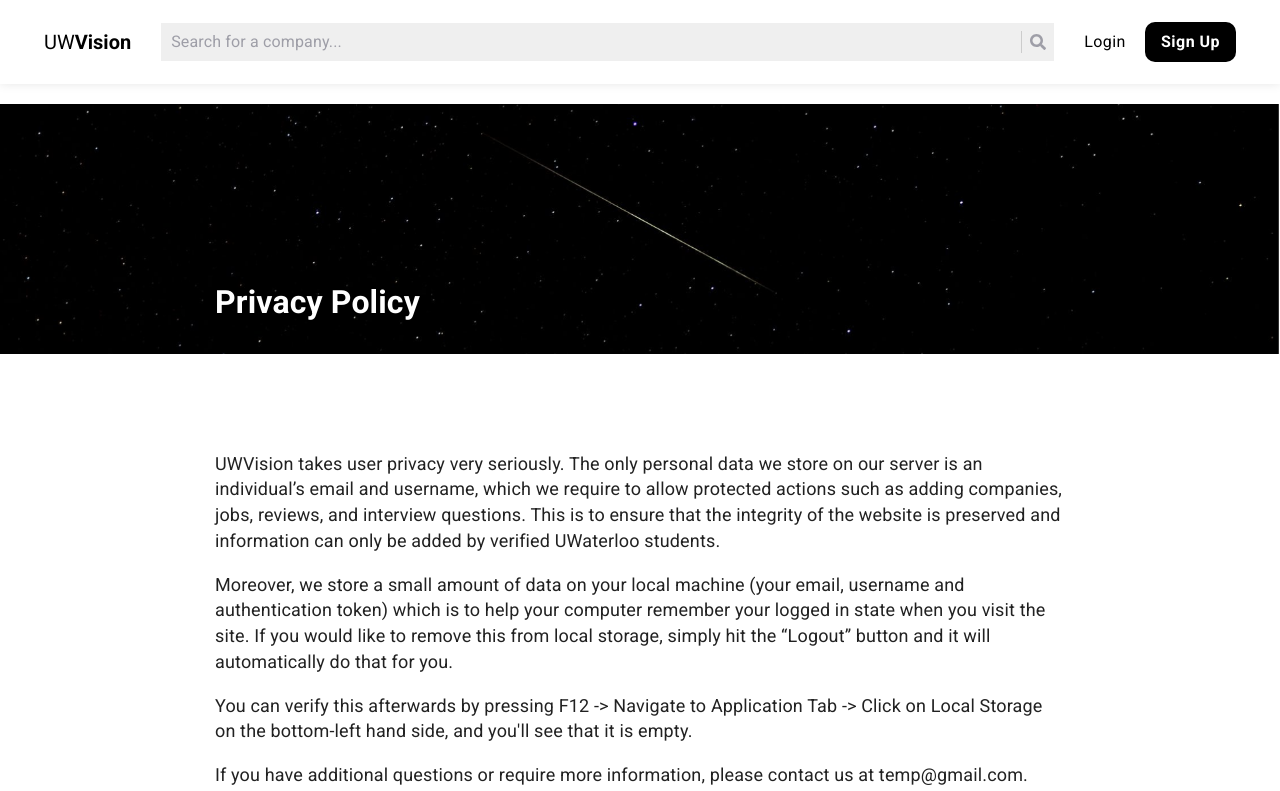
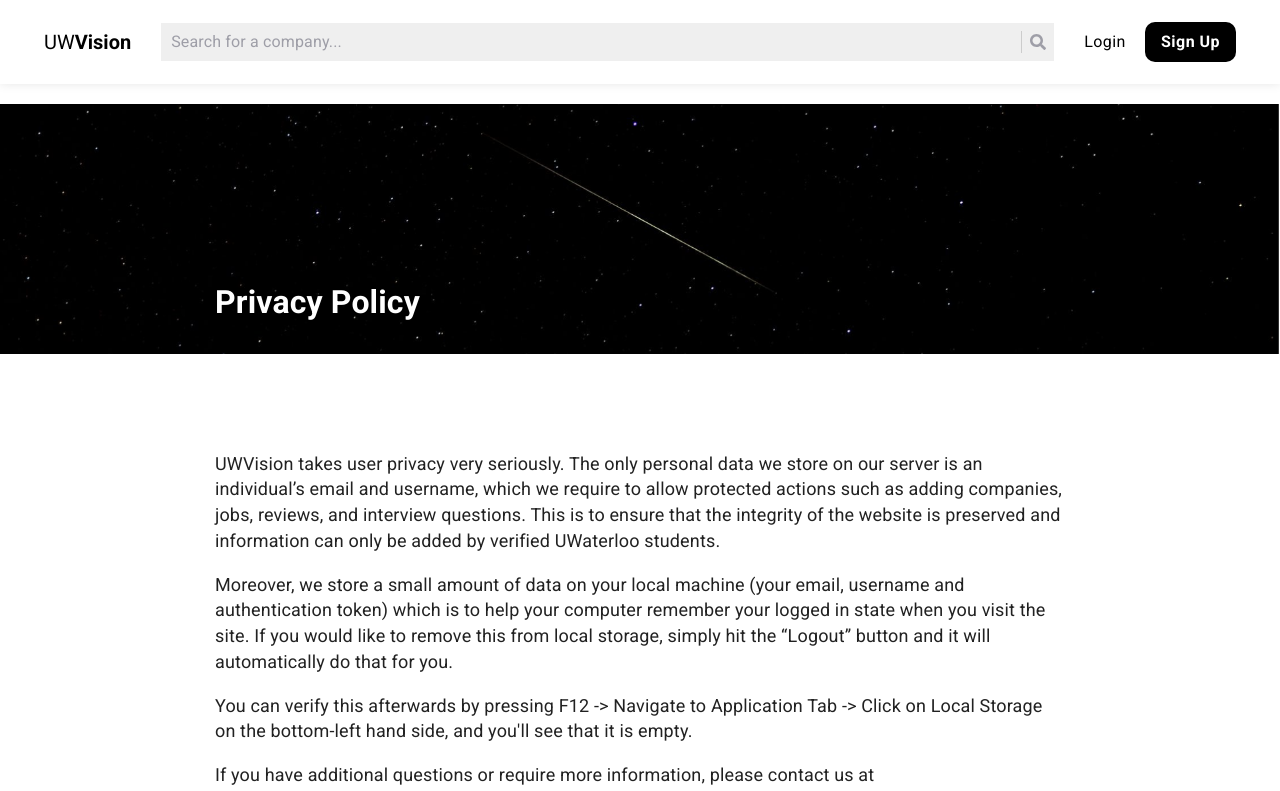
Before and after one commit to Birsana/UWVision, a React (Create React App) app in the folder frontend/: page /privacy in a window 1280 px wide. Shown: the top 791 px of the page. Built offline with nearby package versions, Linux system fonts and the light colour scheme; no server answers.

Commit message:
no source code + proper email

```diff
--- a/frontend/package.json
+++ b/frontend/package.json
@@ -34,7 +34,7 @@
   },
   "scripts": {
     "start": "react-scripts start",
-    "build": "react-scripts build",
+    "build": "GENERATE_SOURCEMAP=false react-scripts build",
     "test": "react-scripts test",
     "eject": "react-scripts eject",
     "postinstall": "npx patch-package"
--- a/frontend/src/pages/privacyPolicy/privacyPolicy.js
+++ b/frontend/src/pages/privacyPolicy/privacyPolicy.js
@@ -41,7 +41,7 @@ const pageCopy = {
   paragraph2:
     "Moreover, we store a small amount of data on your local machine (your email, username and authentication token) which is to help your computer remember your logged in state when you visit the site. If you would like to remove this from local storage, simply hit the “Logout” button and it will automatically do that for you.",
   paragraph3: "You can verify this afterwards by pressing F12 -> Navigate to Application Tab -> Click on Local Storage on the bottom-left hand side, and you'll see that it is empty.",
-  paragraph4: "If you have additional questions or require more information, please contact us at temp@gmail.com."
+  paragraph4: "If you have additional questions or require more information, please contact us at info.uwvision@gmail.com."
 };
 
 const PrivacyPolicy = () => {
```
